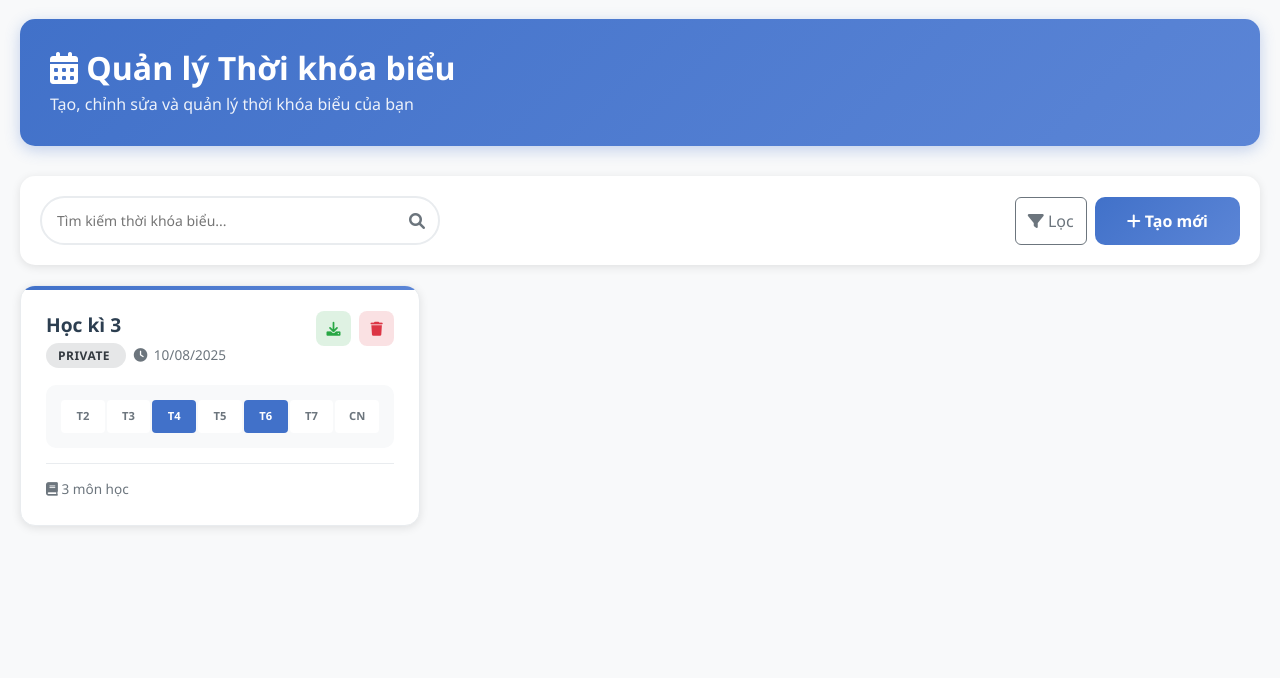
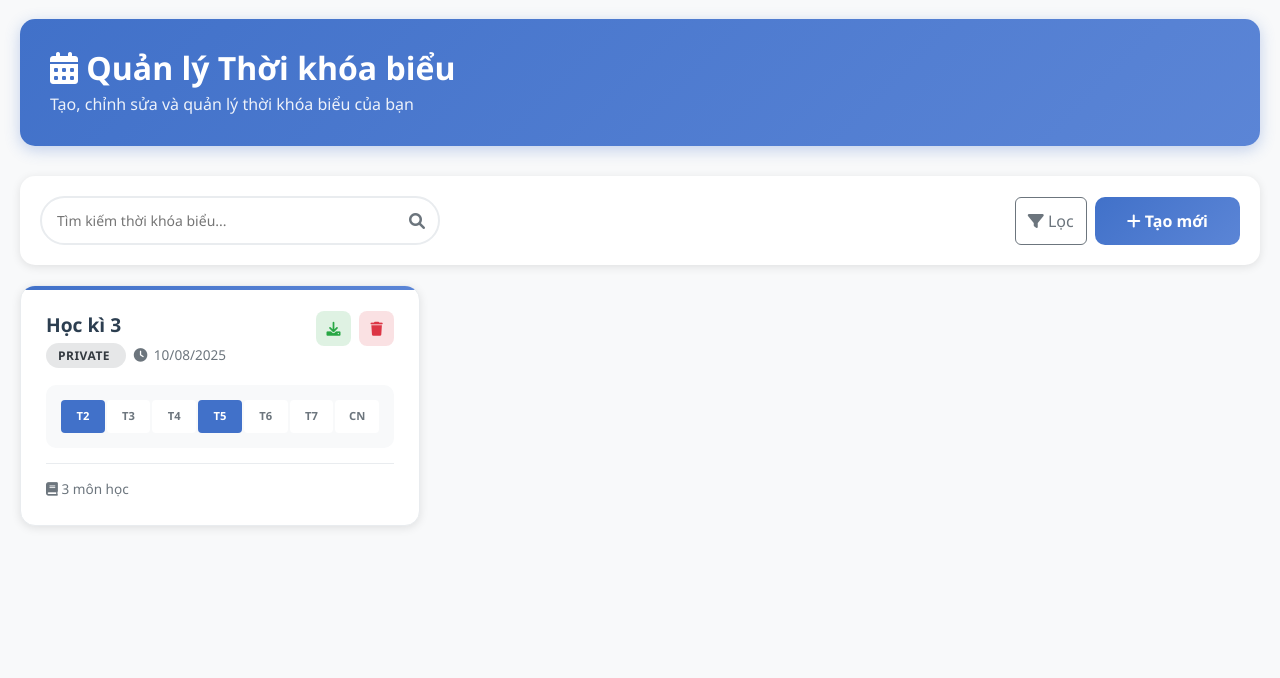
Before and after one commit to huymatthew/studentservice, a Django app: page /schedule/ in a window 1280 px wide. Shown: the part 134-812 px from the top of the page. Run offline with Django 4.2, Linux system fonts and the light colour scheme; a user stored in the database is signed in; data comes from the database, SQL or seed files in the repository; both versions use the stored data as it was after the commit.

Commit message:
Schedule Preview Install

```diff
--- a/Schedule/views.py
+++ b/Schedule/views.py
@@ -7,25 +7,26 @@ from django.db.models import Count
 import uuid
 import json
 
-# Schedule List View
 def schedule_list(request):
     """Display list of all schedules"""
-    schedules = Schedule.objects.all().order_by('-updated_at')
+    if (request.user is None): return redirect('login')
+    schedules = Schedule.objects.filter(user=request.user).order_by('-updated_at')
 
-    # Add subjects count for each schedule
     for schedule in schedules:
         schedule.subjects_count = Subject.objects.filter(schedule=schedule).count()
-        schedule.created_at = schedule.updated_at  # Use updated_at as created_at
+        schedule.created_at = schedule.updated_at
         schedule.status = 'public' if schedule.public else 'private'
 
+        sw = Subject.objects.filter(schedule=schedule).values('weekday')
+        schedule.sw = [False] * 7
+        for item in sw:
+            schedule.sw[item['weekday'] - 1] = True
     context = {
         'schedules': schedules,
     }
     return render(request, 'schedule/scheduleList.html', context)
 
-# Create your views here.
 def schedule(request, id):
-    # Get or create schedule
     schedule, created = Schedule.objects.get_or_create(
         scheduleID=id,
         defaults={'scheduleName': 'Thời khóa biểu mới'}
@@ -138,9 +139,7 @@ def delete_schedule_list(request, id):
     if request.method == 'POST':
         try:
             schedule = get_object_or_404(Schedule, scheduleID=id)
-            # Delete all subjects associated with this schedule
             Subject.objects.filter(schedule=schedule).delete()
-            # Delete the schedule
             schedule.delete()
             return redirect('schedule_list')
         except Exception as e:
@@ -161,7 +160,6 @@ def update_schedule_title(request):
             if len(new_title) > 100:
                 return JsonResponse({'success': False, 'message': 'Tên thời khóa biểu không được quá 100 ký tự'})
 
-            # Get or create schedule
             schedule = Schedule.objects.filter(scheduleID=schedule_id).first()
 
             if schedule:
@@ -171,7 +169,6 @@ def update_schedule_title(request):
             else:
                 return JsonResponse({'success': False, 'message': 'Không tìm thấy thời khóa biểu với ID đã cho'})
 
-            print(Schedule.objects.filter(scheduleID=schedule_id).first().title)
             return JsonResponse({
                 'success': True,
                 'message': 'Đã cập nhật tên thời khóa biểu thành công',
--- a/templates/schedule/scheduleList.html
+++ b/templates/schedule/scheduleList.html
@@ -92,13 +92,13 @@
             <!-- Schedule Preview -->
             <div class="schedule-preview">
                 <div class="preview-grid">
-                    <div class="preview-day">T2</div>
-                    <div class="preview-day">T3</div>
-                    <div class="preview-day has-class">T4</div>
-                    <div class="preview-day">T5</div>
-                    <div class="preview-day has-class">T6</div>
-                    <div class="preview-day">T7</div>
-                    <div class="preview-day">CN</div>
+                    <div class="preview-day {% if schedule.sw.0 > 0 %}has-class{% endif %}">T2</div>
+                    <div class="preview-day {% if schedule.sw.1 > 0 %}has-class{% endif %}">T3</div>
+                    <div class="preview-day {% if schedule.sw.2 > 0 %}has-class{% endif %}">T4</div>
+                    <div class="preview-day {% if schedule.sw.3 > 0 %}has-class{% endif %}">T5</div>
+                    <div class="preview-day {% if schedule.sw.4 > 0 %}has-class{% endif %}">T6</div>
+                    <div class="preview-day {% if schedule.sw.5 > 0 %}has-class{% endif %}">T7</div>
+                    <div class="preview-day {% if schedule.sw.6 > 0 %}has-class{% endif %}">CN</div>
                 </div>
             </div>
 
```
Also changed, not shown: db.sqlite3.
